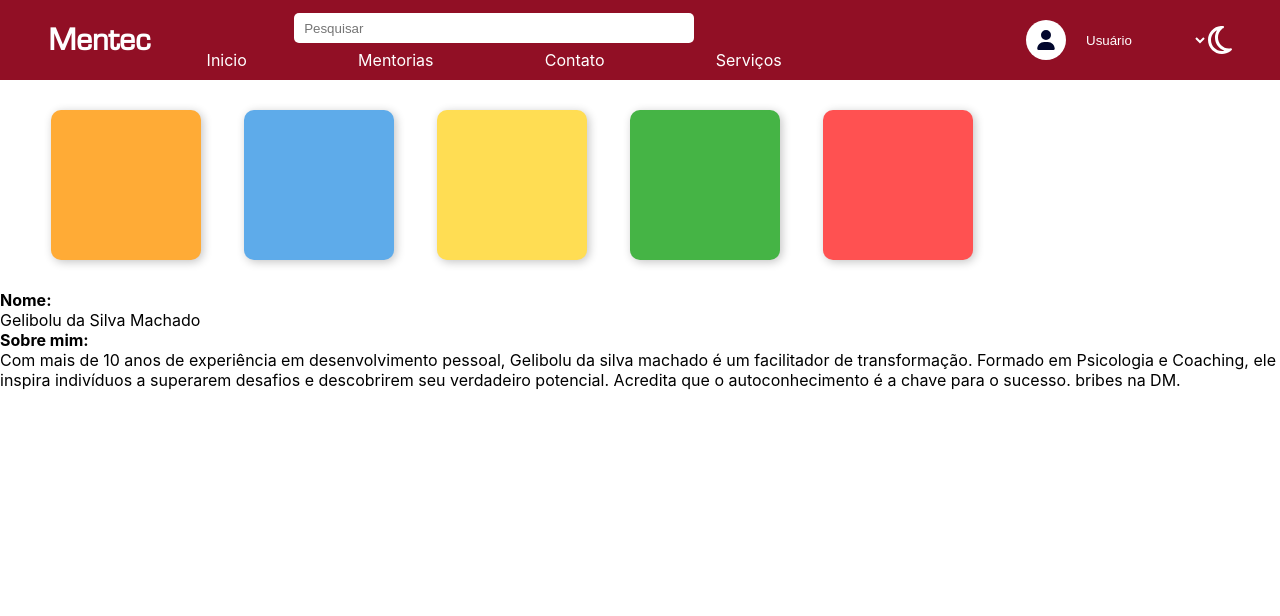
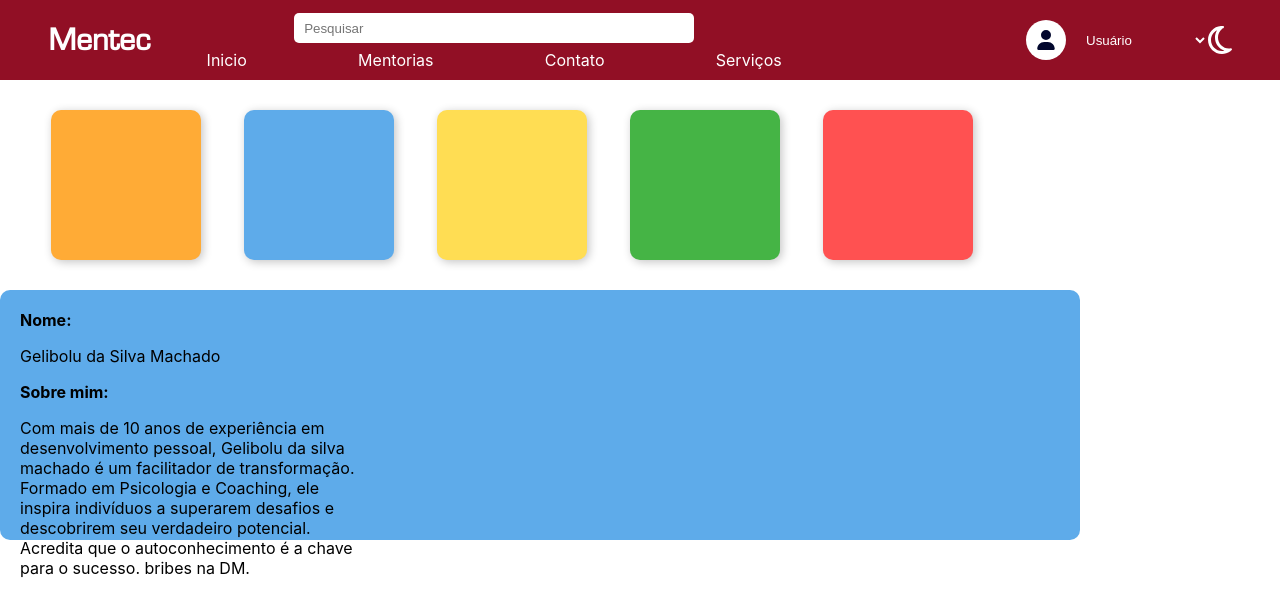
Before and after one commit to devGusta2/Mentec, a React (Create React App) app: page /Mentors in a window 1280 px wide. Shown: the top 616 px of the page. Built offline with nearby package versions, Linux system fonts and the light colour scheme.

Commit message:
Mentors Style

```diff
--- a/src/Pages/Mentors/Mentors.module.css
+++ b/src/Pages/Mentors/Mentors.module.css
@@ -30,3 +30,17 @@
     padding: 30px;
     justify-content: space-around;
 }
+
+.cardMentor{
+    height: 250px;
+    width: 1080px;
+    border-radius: 10px;
+    background-color: #5EABEA;
+    padding: 20px;
+}
+.colCard{
+    display: flex;
+    flex-direction: column;
+    gap: 1em;
+    width: 33.3%;
+}
```
